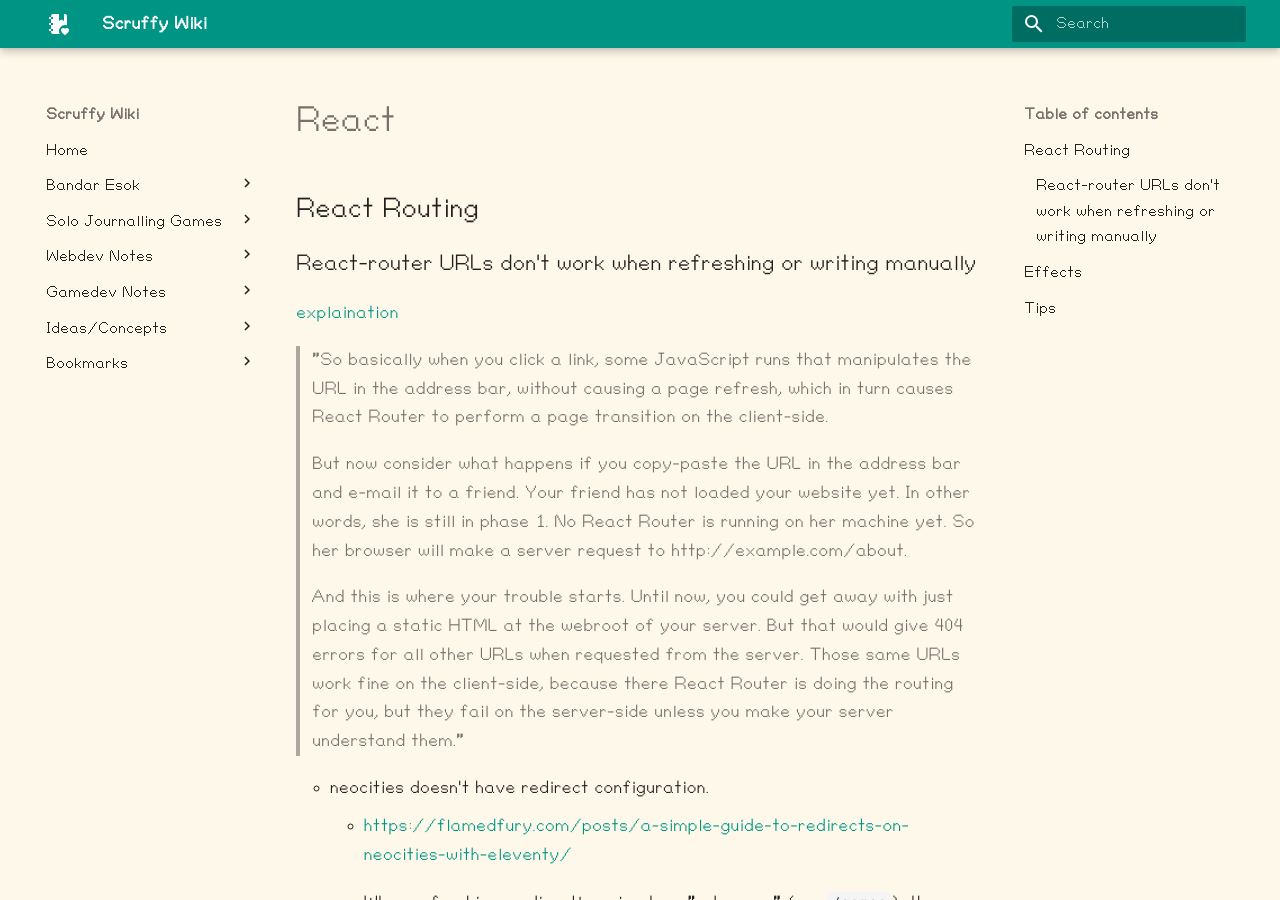
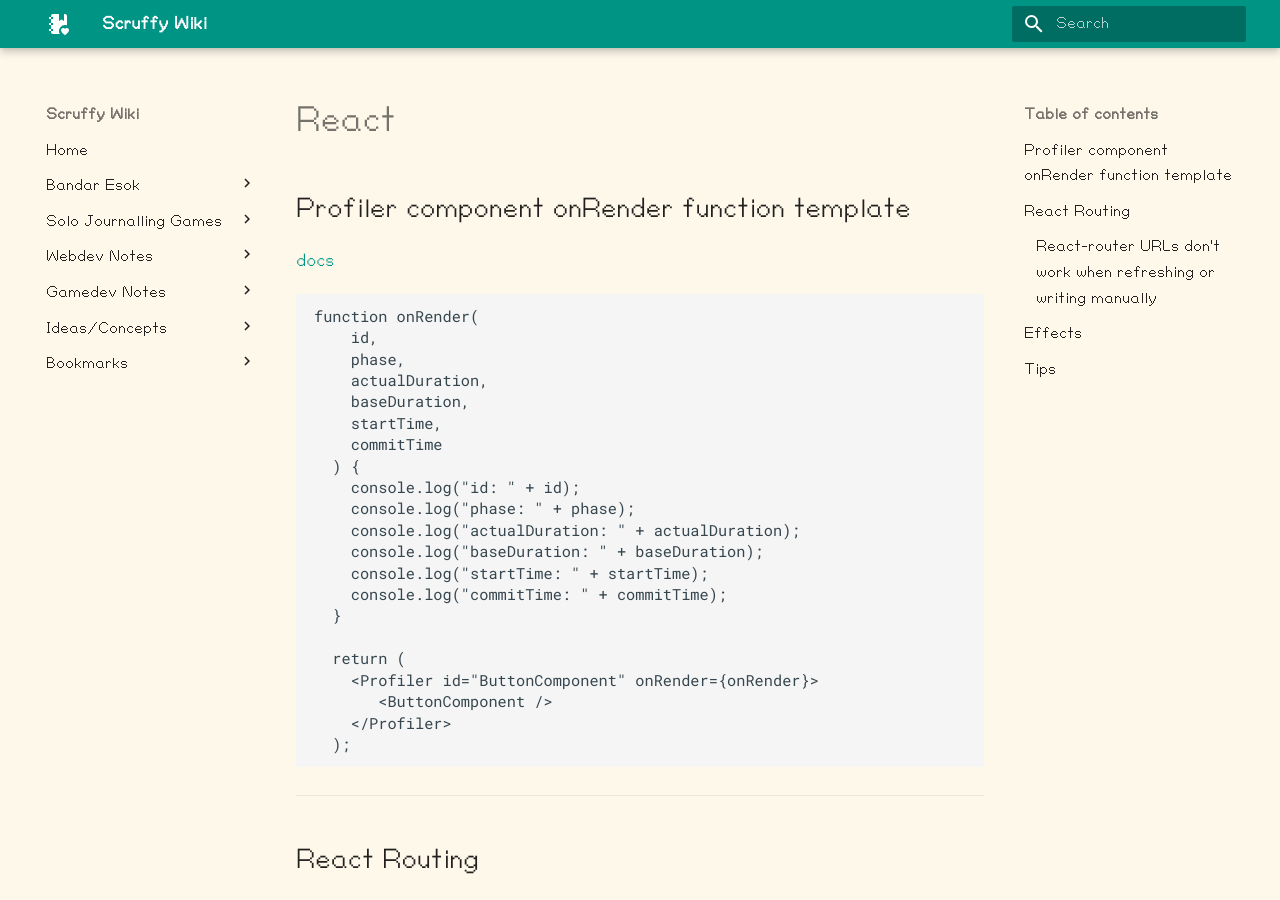
Before and after one commit to muahchee/scruffyWiki, an MkDocs documentation site: the page built from docs/notes/webdevNotes/react.md, in a window 1280 px wide and 900 px high. Built offline with MkDocs 1.6.1 and Material for MkDocs 9.7.7, drawn with Linux system fonts in a browser that asks for light colours.

Commit message:
add more react and back-end notes

````diff
--- a/docs/notes/webdevNotes/react.md
+++ b/docs/notes/webdevNotes/react.md
@@ -1,5 +1,35 @@
 React
 ========================
+## Profiler component onRender function template
+
+[docs](https://react.dev/reference/react/Profiler)
+
+```
+function onRender(
+    id,
+    phase,
+    actualDuration,
+    baseDuration,
+    startTime,
+    commitTime
+  ) {
+    console.log("id: " + id);
+    console.log("phase: " + phase);
+    console.log("actualDuration: " + actualDuration);
+    console.log("baseDuration: " + baseDuration);
+    console.log("startTime: " + startTime);
+    console.log("commitTime: " + commitTime);
+  }
+
+  return (
+    <Profiler id="ButtonComponent" onRender={onRender}>
+       <ButtonComponent />
+    </Profiler>
+  );
+```
+
+---
+
 ## React Routing
 
 ### React-router URLs don't work when refreshing or writing manually
````
Also changed, not shown: docs/notes/webdevNotes/Node.js.md (added, +29 -0 lines), docs/notes/webdevNotes/SQL.md (added, +259 -0 lines), docs/notes/webdevNotes/testing.md (+10 -0 lines), docs/media/Screenshot from 2025-08-30 16-00-57.png (added), 1 other file.
